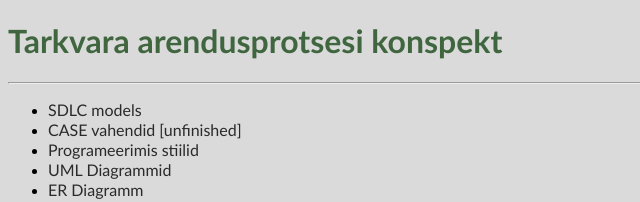
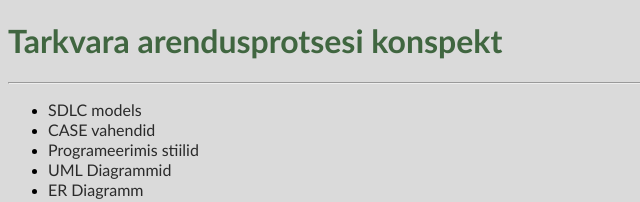
Before and after one commit to MarkusVali/arendusprotsess, a plain HTML site: page index.html in a window 1280 px wide. Shown: the top 202 px of the page, without its empty margins (0-640 px from the left). Drawn offline with Linux system fonts and the light colour scheme.

Commit message:
case tools done

```diff
--- a/index.html
+++ b/index.html
@@ -11,7 +11,7 @@
     <hr>
     <ul>
         <li><a href="SDLC/sdlcmodels.html" id="linkcolor">SDLC models</a></li>
-        <li><a href="CASE/casemodels.html" id="linkcolor">CASE vahendid [unfinished]</a></li>
+        <li><a href="CASE/casemodels.html" id="linkcolor">CASE vahendid</a></li>
         <li><a href="ProgrammingStyles/programmingstyles.html" id="linkcolor">Programeerimis stiilid</a></li>
         <li><a href="UML/UMLindex.html" id="linkcolor">UML Diagrammid</a></li>
         <li><a href="ERD/ERDIndex.html" id="linkcolor">ER Diagramm</a></li>
```
